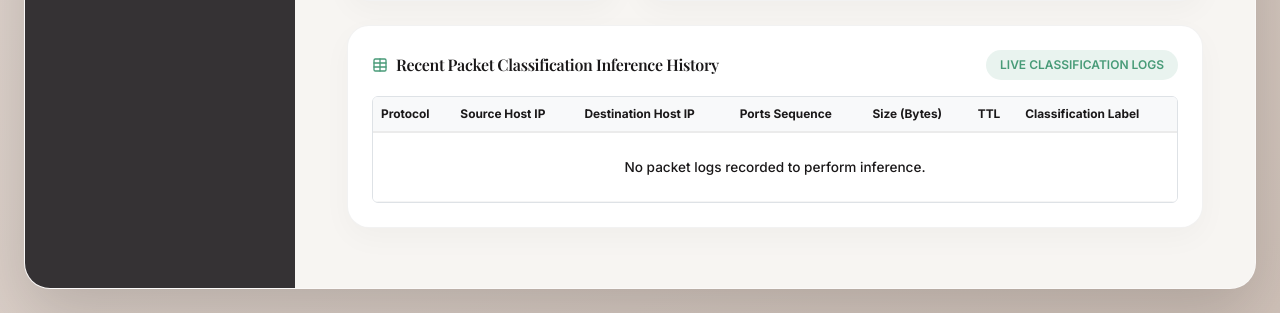
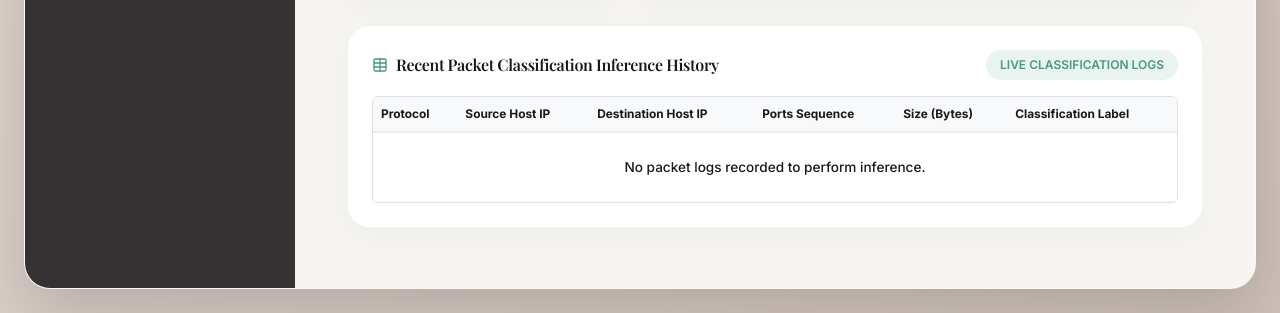
Before and after one commit to raghuramch028/NetInsight-X, a Django app: page /classification/ in a window 1280 px wide. Shown: the part 720-1033 px from the top of the page. Run offline with Django 4.2, Linux system fonts and the light colour scheme; data that the repository does not hold is empty; some libraries are stand-ins or nearby versions; some web fonts are replaced.

Commit message:
Remove TTL column from packet tables in classification and index pages

```diff
--- a/netinsight/dashboard/templates/dashboard/classification.html
+++ b/netinsight/dashboard/templates/dashboard/classification.html
@@ -115,7 +115,6 @@
                     <th class="text-dark fw-bold bg-light">Destination Host IP</th>
                     <th class="text-dark fw-bold bg-light">Ports Sequence</th>
                     <th class="text-dark fw-bold bg-light">Size (Bytes)</th>
-                    <th class="text-dark fw-bold bg-light">TTL</th>
                     <th class="text-dark fw-bold bg-light">Classification Label</th>
                 </tr>
             </thead>
@@ -135,7 +134,6 @@
                         <td class="font-mono text-dark fw-bold">{{ pkt.dst_ip }}</td>
                         <td><span class="pill-badge font-mono" style="font-size:0.7rem;">{{ pkt.src_port }} &rarr; {{ pkt.dst_port }}</span></td>
                         <td class="font-mono text-dark">{{ pkt.size }} Bytes</td>
-                        <td class="font-mono text-dark">{{ pkt.ttl }}</td>
                         <td>
                             {% if pkt.classification == 'Normal' %}
                                 <span class="pill-badge emerald font-mono" style="font-size:0.7rem;"><i data-lucide="check-circle" style="width:11px;height:11px;vertical-align:-1px;"></i>Normal</span>
--- a/netinsight/dashboard/templates/dashboard/index.html
+++ b/netinsight/dashboard/templates/dashboard/index.html
@@ -172,13 +172,12 @@
                     <th class="text-dark fw-bold bg-light">SRC PORT</th>
                     <th class="text-dark fw-bold bg-light">DST PORT</th>
                     <th class="text-dark fw-bold bg-light">SIZE (BYTES)</th>
-                    <th class="text-dark fw-bold bg-light">TTL</th>
                     <th class="text-dark fw-bold bg-light">TIME</th>
                 </tr>
             </thead>
             <tbody id="packet-tbody">
                 <tr>
-                    <td colspan="9" class="text-center text-secondary py-4 font-mono">Listening for edge packet stream headers...</td>
+                    <td colspan="8" class="text-center text-secondary py-4 font-mono">Listening for edge packet stream headers...</td>
                 </tr>
             </tbody>
         </table>
@@ -341,7 +340,6 @@
                             <td class="font-mono text-dark">${pkt.src_port || 0}</td>
                             <td class="font-mono text-dark">${pkt.dst_port || 0}</td>
                             <td class="font-mono text-dark fw-bold">${pkt.size || 0}</td>
-                            <td class="font-mono text-dark">${pkt.ttl || 64}</td>
                             <td class="font-mono text-secondary">${timeStr}</td>
                         </tr>
                     `;
```
